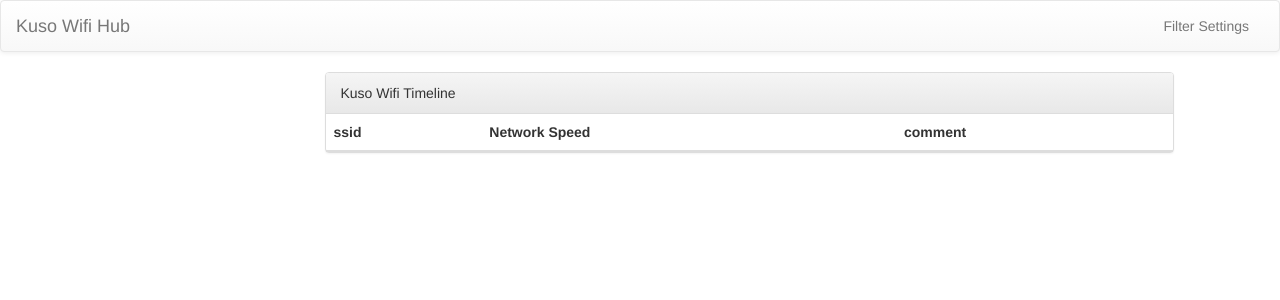
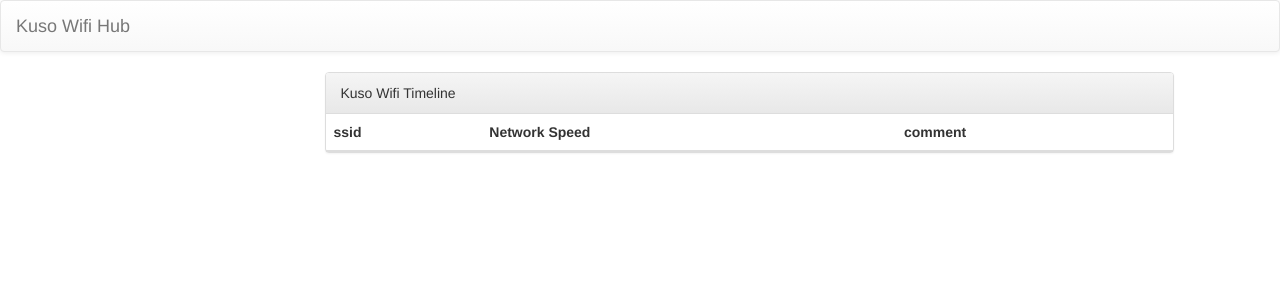
Before and after one commit to uehara1414/kuso-wifi-server, a Django app: page / in a window 1280 px wide. Shown: the top 300 px of the page. Run offline with Django 3.2, Linux system fonts and the light colour scheme; data that the repository does not hold is empty; some libraries are stand-ins or nearby versions.

Commit message:
Remove filter setting nav

```diff
--- a/kuso_wifi_server/templates/kuso_wifi_server/base.html
+++ b/kuso_wifi_server/templates/kuso_wifi_server/base.html
@@ -19,11 +19,6 @@
             <a class="navbar-brand" href="{% url "kuso_wifi_server:index" %}">Kuso Wifi Hub</a>
         </div>
 
-        <div class="ollapse navbar-collapse">
-            <ul class="nav navbar-nav navbar-right">
-                <li><a href="#">Filter Settings</a></li>
-            </ul>
-        </div>
   </div><!-- /.container-fluid -->
 </nav>
 </header>
@@ -44,7 +39,7 @@
                     ssid_list.push($(this).attr("name"));
                 }
             });
-           $.ajax("{% url "kuso_wifi_server:ajax-filter" %}", {
+           $.ajax("{% url "kuso_wifi_server:filter-ajax" %}", {
                type: "POST",
                dataType: "json",
                data: JSON.stringify({
--- a/kuso_wifi_server/urls.py
+++ b/kuso_wifi_server/urls.py
@@ -6,6 +6,6 @@ urlpatterns = [
     url(r'^$', views.index, name='index'),
     url(r'^honto-kuso/$', views.ajax_post),
     url(r'^(?P<year>[0-9]+)年(?P<month>[0-9]+)月(?P<day>[0-9]+)日にどれだけクソだったか$', views.one_day_report, name="one_day_kuso"),
-    url(r'^ajax-filter$', views.post_filter_settings, name='ajax-filter'),
+    url(r'^filter-ajax$', views.post_filter_settings, name='filter-ajax'),
     url(r'^ssid-ajax$', views.ssid_ajax, name='ssid-ajax'),
 ]
```
